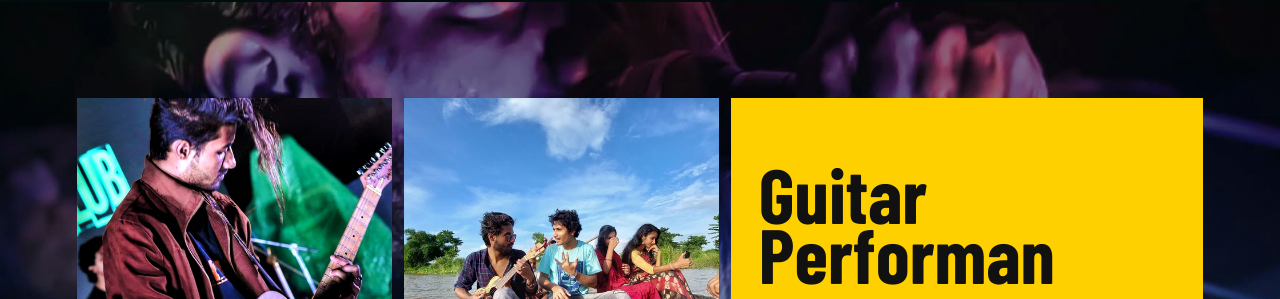
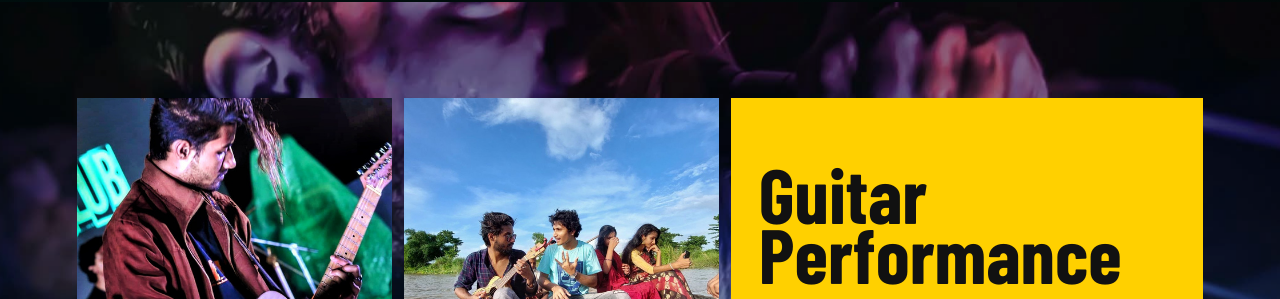
Before and after one commit to zaynaaura/rofiqolid, a plain HTML site: page index.html in a window 1280 px wide. Shown: the part 2398-2697 px from the top of the page. Drawn offline with nearby package versions, Linux system fonts and the light colour scheme; a web font is replaced by a local one.

Commit message:
Add files via upload

```diff
--- a/index.html
+++ b/index.html
@@ -66,7 +66,7 @@
     <div class="media-row">
       <img src="assets/img-014.jpg" alt="RofiqOlid guitar performance">
       <img src="assets/img-015.jpg" alt="Musical collaboration">
-      <div class="yellow-panel"><h2>Guitar<br>Performan</h2><p>&amp; <span>Signature Innovation (Ukulele in Dotara Style)</span></p></div>
+      <div class="yellow-panel"><h2>Guitar<br>Performance</h2><p>&amp; <span>Signature Innovation (Ukulele in Dotara Style)</span></p></div>
     </div>
     <div class="experience-grid">
       <article><h3>♫ Ullash Musical Club</h3><p>Spent 3 years as an electric guitarist with Ullash, a band formed at Metropolitan University, Sylhet, Bangladesh.<br>Shared stages with established acts—including Ashes—building strong live performance experience in the local music scene.</p></article>
```
